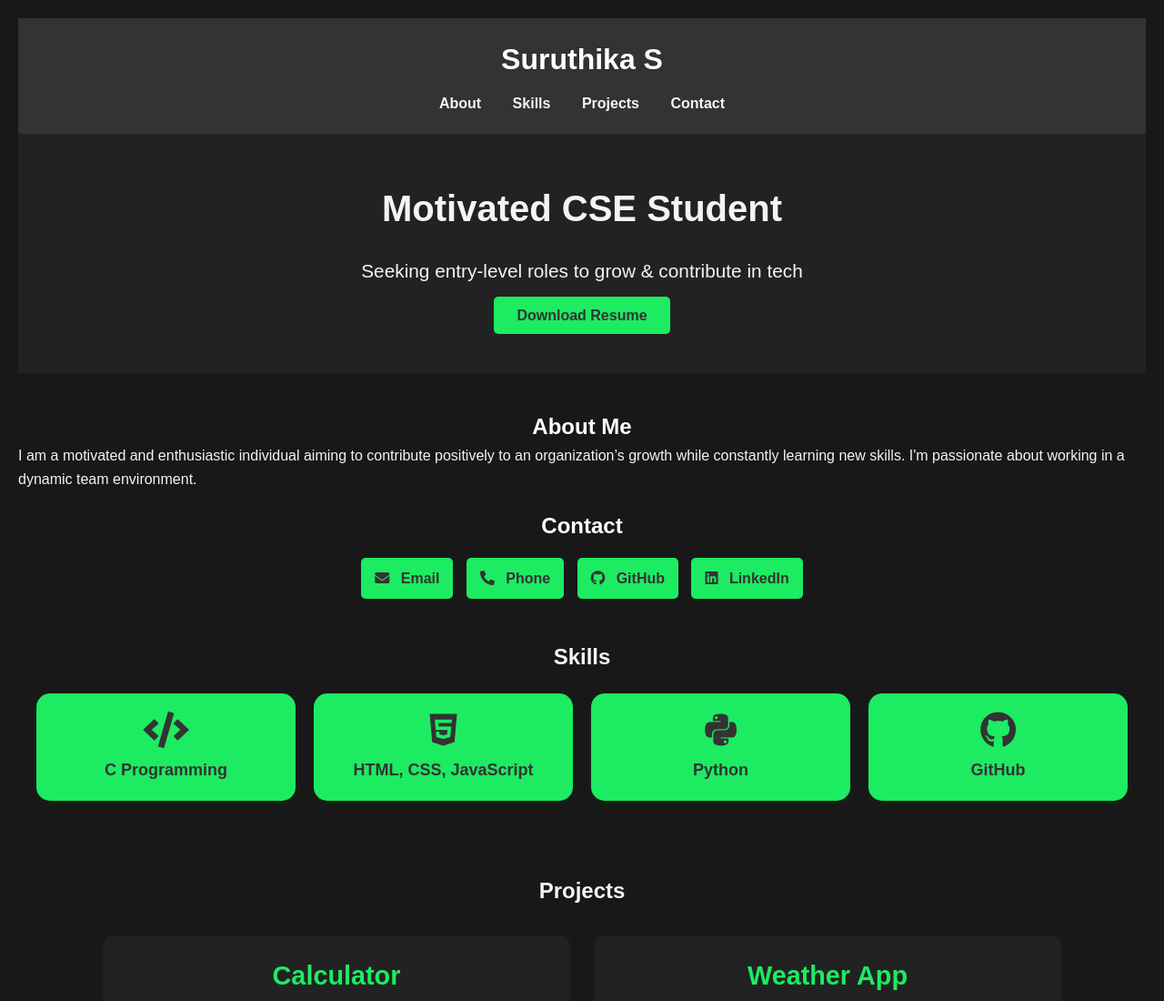
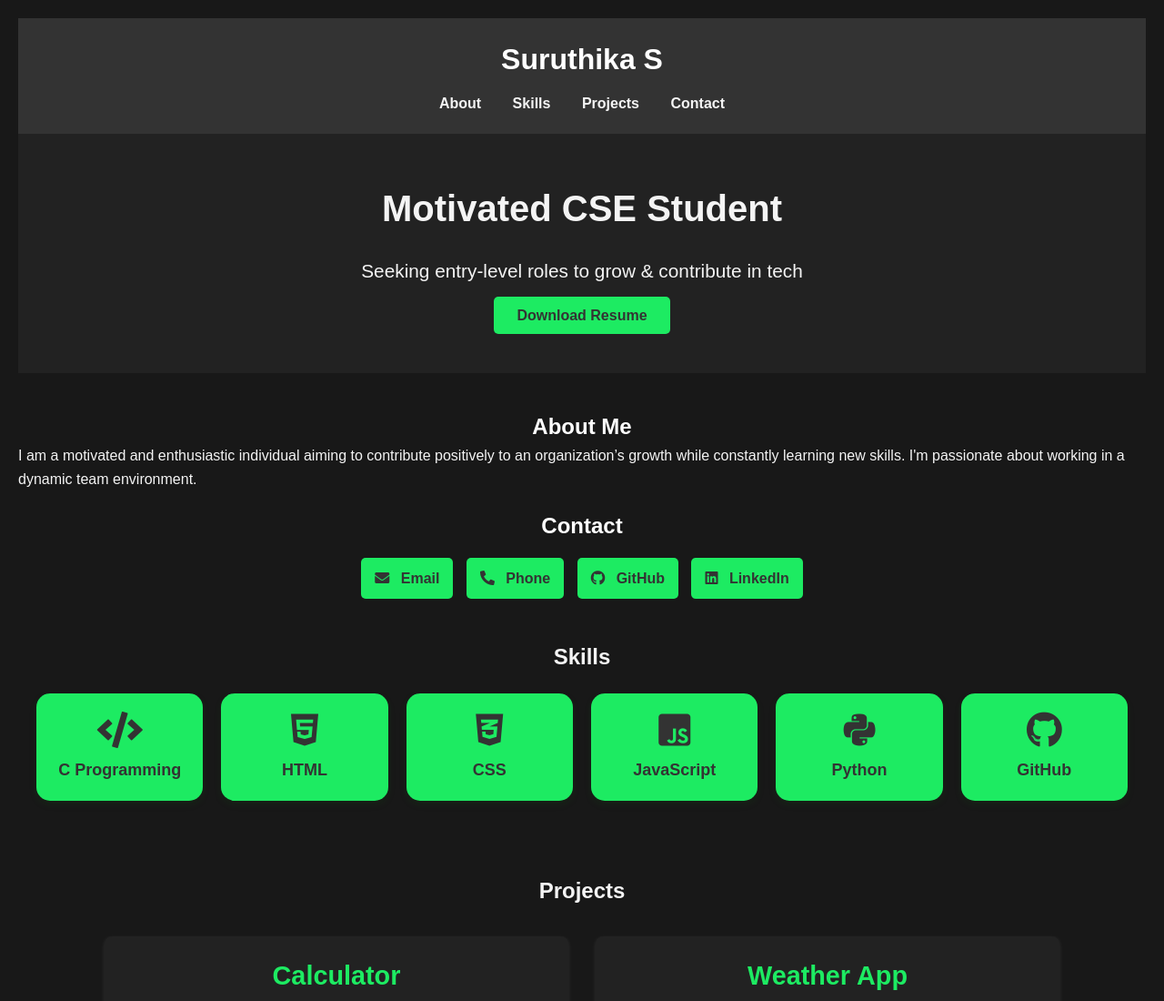
Before and after one commit to suruthi0309/portfolio, a plain HTML site: page index.html in a window 1280 px wide. Shown: the top 1100 px of the page at 91% size. Drawn offline with Linux system fonts and the light colour scheme; a script that the page names is missing.

Commit message:
Update index.html
modify the file

```diff
--- a/index.html
+++ b/index.html
@@ -48,7 +48,15 @@
       </div>
       <div class="skill-card">
         <i class="fab fa-html5"></i>
-        <h3>HTML, CSS, JavaScript</h3>
+        <h3>HTML</h3>
+      </div>
+      <div class="skill-card">
+        <i class="fab fa-css3-alt"></i>
+        <h3>CSS</h3>
+      </div>
+      <div class="skill-card">
+        <i class="fab fa-js-square"></i>
+        <h3>JavaScript</h3>
       </div>
       <div class="skill-card">
         <i class="fab fa-python"></i>
@@ -60,7 +68,6 @@
       </div>
     </div>
   </section>
-
 
   <section id="projects">
     <h2 id=>Projects</h2>
```
